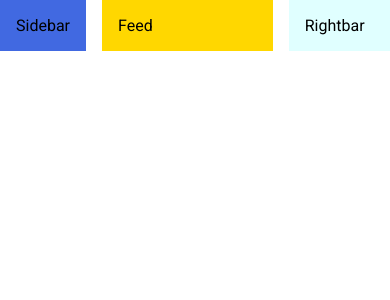
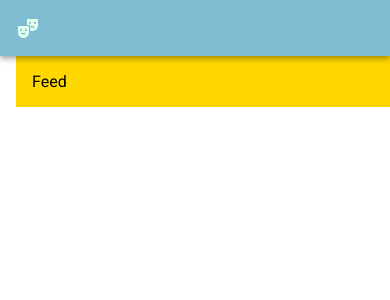
Before and after one commit to maroon796/actors-mui-web, a React (Create React App) app: page / in a window 390 px wide. Shown: the top 300 px of the page. Built offline with nearby package versions, Linux system fonts and the light colour scheme.

Commit message:
adding logo to navbar on extrasmall screens

```diff
--- a/src/App.js
+++ b/src/App.js
@@ -7,7 +7,7 @@ import { Box, Stack } from '@mui/system';
 function App() {
   return (
     <Box>
-      {/* <Navbar/> */}
+      <Navbar />
       <Stack direction="row" spacing={2} justifyContent="space-between">
         <Sidebar />
         <Feed />
--- a/src/components/Feed.js
+++ b/src/components/Feed.js
@@ -2,7 +2,7 @@ import { Box } from '@mui/material';
 
 const Feed = () => {
   return (
-    <Box bgcolor="gold" flex={4} p={2}>
+    <Box bgcolor="gold" flex={4} p={2} sx={{ marginLeft: { xs: 30, sm: 20 } }}>
       Feed
     </Box>
   );
--- a/src/components/Navbar.js
+++ b/src/components/Navbar.js
@@ -1,5 +1,22 @@
+import { TheaterComedy } from '@mui/icons-material';
+import { AppBar, styled, Toolbar, Typography } from '@mui/material';
+
+const StyledToolbar = styled(Toolbar)({
+  display: 'flex',
+  justifyContent: 'space-between',
+});
+
 const Navbar = () => {
-  return <div>Navbar</div>;
+  return (
+    <AppBar position="sticky">
+      <StyledToolbar>
+        <Typography variant="h6" sx={{ display: { xs: 'none', sm: 'block' } }}>
+          MY FAVOURITE ACTORS
+        </Typography>
+        <TheaterComedy sx={{ color: '#E1FFEE', display: { xs: 'block', sm: 'none' } }} />
+      </StyledToolbar>
+    </AppBar>
+  );
 };
 
 export default Navbar;
--- a/src/components/Rightbar.js
+++ b/src/components/Rightbar.js
@@ -2,7 +2,7 @@ import { Box } from '@mui/material';
 
 const Rightbar = () => {
   return (
-    <Box bgcolor="lightcyan" flex={2} p={2}>
+    <Box bgcolor="lightcyan" flex={2} p={2} sx={{ display: { xs: 'none', sm: 'block' } }}>
       Rightbar
     </Box>
   );
--- a/src/components/Sidebar.js
+++ b/src/components/Sidebar.js
@@ -2,7 +2,7 @@ import { Box } from '@mui/material';
 
 const Sidebar = () => {
   return (
-    <Box bgcolor="royalblue" flex={1} p={2}>
+    <Box bgcolor="royalblue" flex={1} p={2} sx={{ display: { xs: 'none', sm: 'block' } }}>
       Sidebar
     </Box>
   );
```
